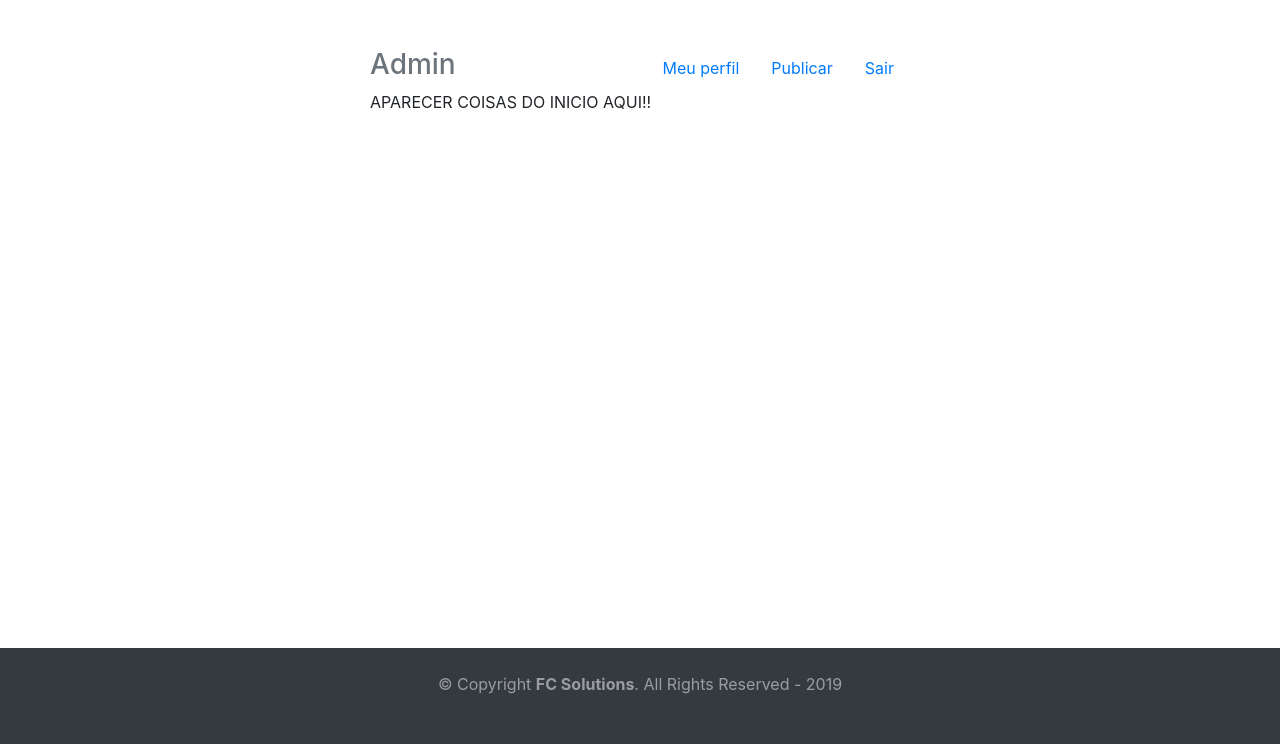
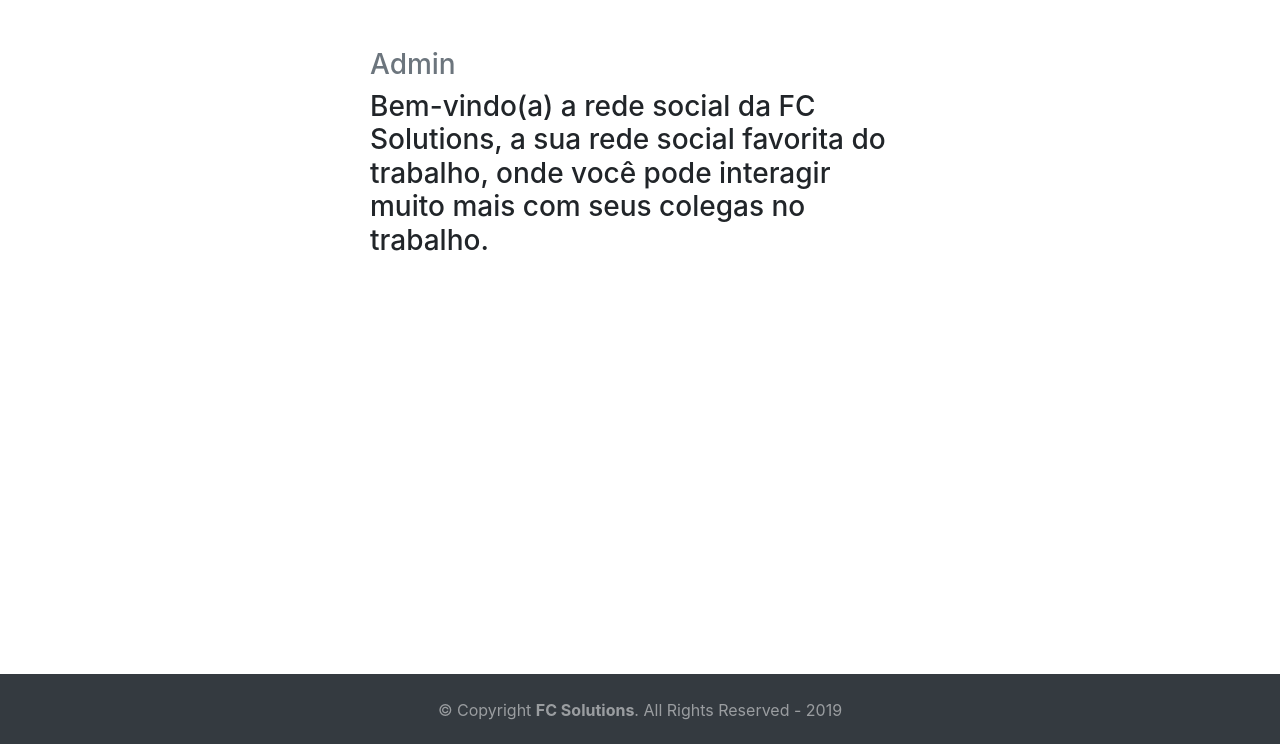
Before and after one commit to FC-Solutions/FcSolutions, a Django app: page / in a window 1280 px wide. Shown: the part 56-800 px from the top of the page. Run offline with Django 3.2, Linux system fonts and the light colour scheme; a user stored in the database is signed in; some libraries are stand-ins or nearby versions.

Commit message:
Alteração nos comentarios e no layout

```diff
--- a/AppSolutions/static/css/base.css
+++ b/AppSolutions/static/css/base.css
@@ -3,7 +3,7 @@ footer {
     position:fixed;
     left:0px;
     bottom:0px;
-    height:12%;
+    height:70px;
     width:100%;
 
 }
--- a/AppSolutions/templates/AppSolutions/base.html
+++ b/AppSolutions/templates/AppSolutions/base.html
@@ -17,7 +17,7 @@
 <!-- Barra Topo -->
 
 <nav class="navbar navbar-dark bg-dark">
-    <a class="navbar-brand" href="/">FC Solutions</a>
+    <a class="navbar-brand" href="/inicio">FC Solutions</a>
     {% block topo %}
       <ul class="nav nav-pills ">
         <li class="nav-item">
--- a/AppSolutions/templates/AppSolutions/comentar.html
+++ b/AppSolutions/templates/AppSolutions/comentar.html
@@ -6,6 +6,12 @@
 </div>
 
     <div class="container">
+      <div class="border" id="publicacao">
+          <a href="{% url 'perfil' publicacao.autor %}">@{{ publicacao.autor }}</a>
+          <a class="float-right" >{{ publicacao.data }}</a>
+          <p>{{ publicacao.texto }}</p>
+      </div>
+
       <form method="post">
         {% csrf_token %}
         {{ form.as_p }}
--- a/AppSolutions/templates/AppSolutions/home.html
+++ b/AppSolutions/templates/AppSolutions/home.html
@@ -2,25 +2,9 @@
 {% block conteudo %}
 {% if user.is_authenticated %}
 <div class="header clearfix ">
-
-    <nav>
-      <ul class="nav nav-pills float-right">
-          {% if user.username !=  nome %}
-          <li>
-              <a class="nav-link" href="/perfil/{{ user.username }}">Meu perfil</a>
-          </li>
-      {% endif %}
-          <li class="nav-item">
-              <a class="nav-link" href="/publicar">Publicar</a>
-          </li>
-        <li class="nav-item">
-          <a class="nav-link" href="/autenticacao/logout">Sair</a>
-        </li>
-      </ul>
-    </nav>
-    <h3 class="text-muted"> {{ user.username }}</h3>
-  </div>
-  <p>  APARECER COISAS DO INICIO AQUI!!</p>
+  <h3 class="text-muted"> {{ user.username }}</h3>
+</div>
+  <h3>Bem-vindo(a) a rede social da FC Solutions, a sua rede social favorita do trabalho, onde você pode interagir muito mais com seus colegas no trabalho.</h3>
   {% else %}
   <h3 class="text-muted">Bem-vindo a rede social da FC Solutions!</h3>
     <div class="container mt-5 mb-5">
--- a/AppSolutions/templates/AppSolutions/inicio.html
+++ b/AppSolutions/templates/AppSolutions/inicio.html
@@ -18,7 +18,6 @@
     	<div class="row">
     		<div class="col-md-5 offset-md-5">
     			<a class="nav-link" href="/autenticacao/login">Entrar</a>
-
     		</div>
     	</div>
     </div>
--- a/AppSolutions/views.py
+++ b/AppSolutions/views.py
@@ -34,6 +34,12 @@ class PublicacaoView(FormView):
 class ComentarioView(FormView):
     template_name = 'AppSolutions/comentar.html'
     form_class = ComentarioForm
+
+    def get_context_data(self, **kwargs):
+        context = super().get_context_data(**kwargs)
+        pub = Publicacao.objects.get(pk=self.kwargs['id_publicacao'])
+        context['publicacao'] = pub
+        return context
 
     def form_valid(self, form):
         id_publicacao = self.kwargs['id_publicacao']
```
